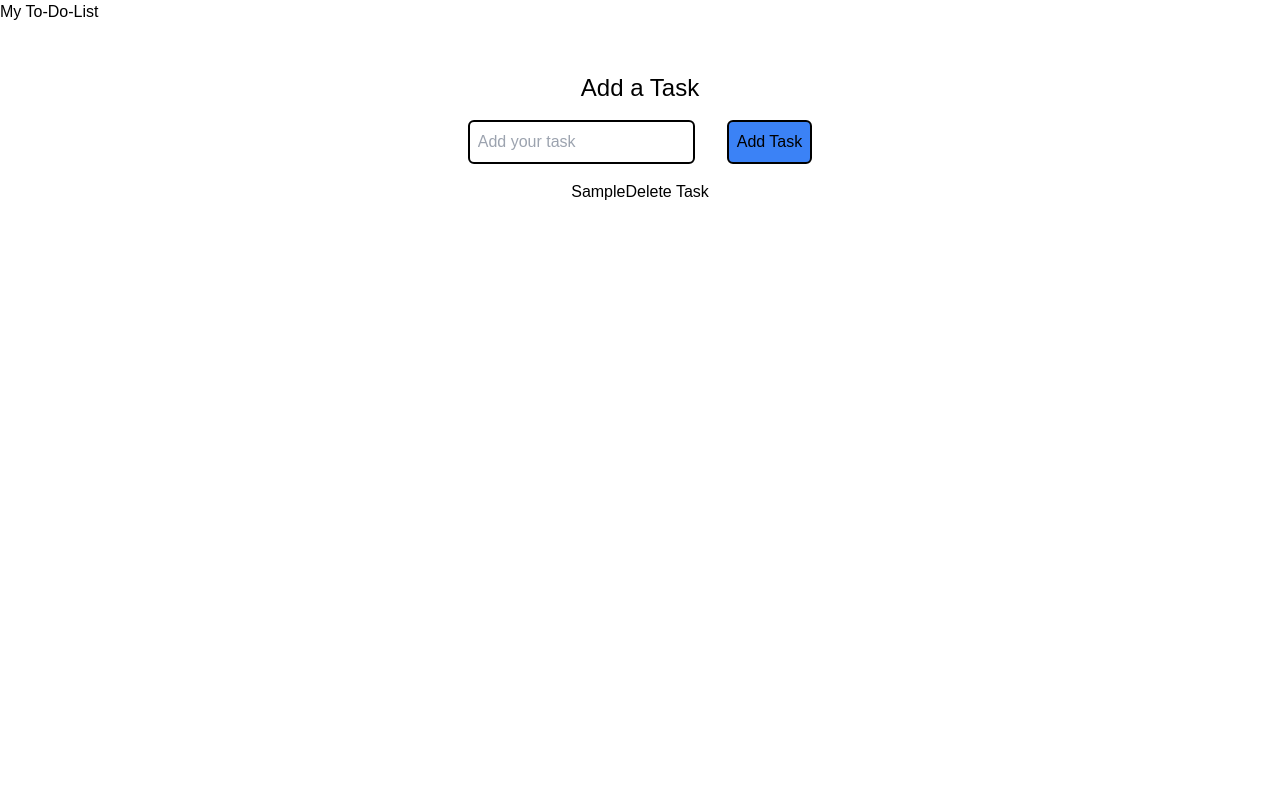
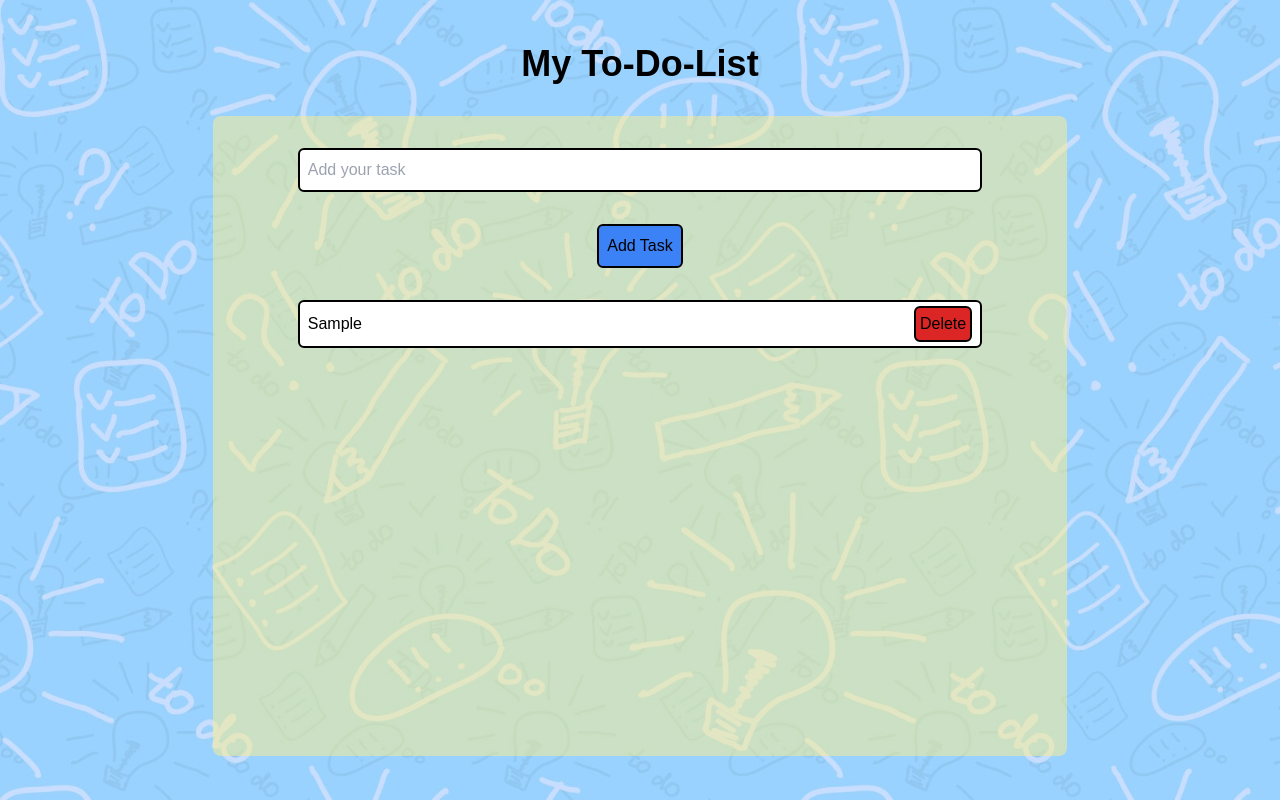
Before and after one commit to laranjeirapedro/portfolio_project--to-do-list, a Next.js app: page / in a window 1280 px wide. Both pictures are taken after typing "Sample" into the empty fields and a click on the button "Add Task". Built offline with nearby package versions, Linux system fonts and the light colour scheme.

Commit message:
[design]: add tailwind style

```diff
--- a/src/app/components/Header/Header.tsx
+++ /dev/null
@@ -1,7 +0,0 @@
-export const Header = () => {
-    return (
-        <div>
-            <h1>My To-Do-List</h1>
-        </div>
-    )
-}
--- a/src/app/components/Header/index.ts
+++ /dev/null
@@ -1 +0,0 @@
-export * from "./Header";
--- a/src/app/components/TaskApp/TaskApp.tsx
+++ b/src/app/components/TaskApp/TaskApp.tsx
@@ -1,44 +1,71 @@
-'use client';
+"use client";
 
 import { useState } from "react";
+import Image from "next/image";
+import BG from "../../public/bg.jpg";
 
 export const TaskApp = () => {
-    const [task, setTask] = useState('');
+  const [task, setTask] = useState("");
   const [taskList, setTaskList] = useState([]);
 
   const getTask = (e) => {
     setTask(e.target.value);
-    }
+  };
 
   const inputSubmit = (e) => {
     e.preventDefault();
     if (task.trim()) {
       setTaskList([...taskList, task]);
-            setTask('')
+      setTask("");
     }
-    }
+  };
 
   const deleteTask = (index) => {
     setTaskList(taskList.filter((_, i) => i !== index));
-    }
+  };
 
   return (
-        <div className="w-full text-center mt-12">
-            <div className="">
-                <h1 className="text-2xl">Add a Task</h1>
+    <div
+      className="w-screen h-screen bg-contain bg-center flex flex-col justify-center items-center text-center"
+      style={{ backgroundImage: `url(${BG.src})` }}
+    >
+      <h1 className="text-4xl font-bold pb-8">My To-Do-List</h1>
+      <div className="relative w-8/12 h-4/5 p-4">
+        <div className="absolute inset-0 bg-yellow-200 opacity-50 rounded-lg"></div>
+        <div className="relative z-10">
           <form onSubmit={inputSubmit} className="">
-                    <input className="p-2 m-4 border-solid border-black border-2 rounded-md" type="text" value={task} onChange={getTask} placeholder="Add your task" />
-                    <button className="p-2 m-4 border-solid border-black border-2 rounded-md bg-blue-500" type="submit">Add Task</button>
+            <input
+              className="w-10/12 p-2 m-4 border-solid border-black border-2 rounded-md"
+              type="text"
+              value={task}
+              onChange={getTask}
+              placeholder="Add your task"
+            />
+            <button
+              className="p-2 m-4 border-solid border-black border-2 rounded-md bg-blue-500"
+              type="submit"
+            >
+              Add Task
+            </button>
           </form>
-                <ul>
+          <ul className="flex flex-wrap flex-col content-center mt-4">
             {taskList.map((task, index) => (
-                        <li key={index}>
+              <li
+                key={index}
+                className="w-10/12 h-12 px-2 bg-white flex flex-wrap items-center justify-between mb-2 border-solid border-black border-2 rounded-md"
+              >
                 {task}
-                            <button onClick={()=> deleteTask(index)}>Delete Task</button>
+                <button
+                  className="p-1 bg-red-600 justify-items-end border-solid border-2 border-black rounded-md"
+                  onClick={() => deleteTask(index)}
+                >
+                  Delete
+                </button>
               </li>
             ))}
           </ul>
         </div>
       </div>
-    )
-}
+    </div>
+  );
+};
--- a/src/app/components/index.ts
+++ b/src/app/components/index.ts
@@ -1,2 +1 @@
 export * from "./TaskApp";
-export * from "./Header";
--- a/src/app/page.tsx
+++ b/src/app/page.tsx
@@ -1,9 +1,8 @@
-import { TaskApp, Header } from "./components";
+import { TaskApp } from "./components";
 
 export default function Home() {
   return (
-    <div className="w-full m-0 p-0">
-      <Header />
+    <div className="overflow-hidden">
       <TaskApp />
     </div>
   );
--- a/src/app/styles/globals.css
+++ b/src/app/styles/globals.css
@@ -2,17 +2,14 @@
 @tailwind components;
 @tailwind utilities;
 
-:root {
-  --background: #ffffff;
-  --foreground: #171717;
+html,
+body {
+  margin: 0;
+  padding: 0;
+  width: 100%;
+  overflow-x: hidden;
 }
 
-@media (prefers-color-scheme: dark) {
-  :root {
-    --background: #0a0a0a;
-    --foreground: #ededed;
-  }
-}
 
 body {
   color: black;
```
Also changed, not shown: src/app/public/bg.jpg (added). Lines whose indentation alone changed are shown as unchanged.
